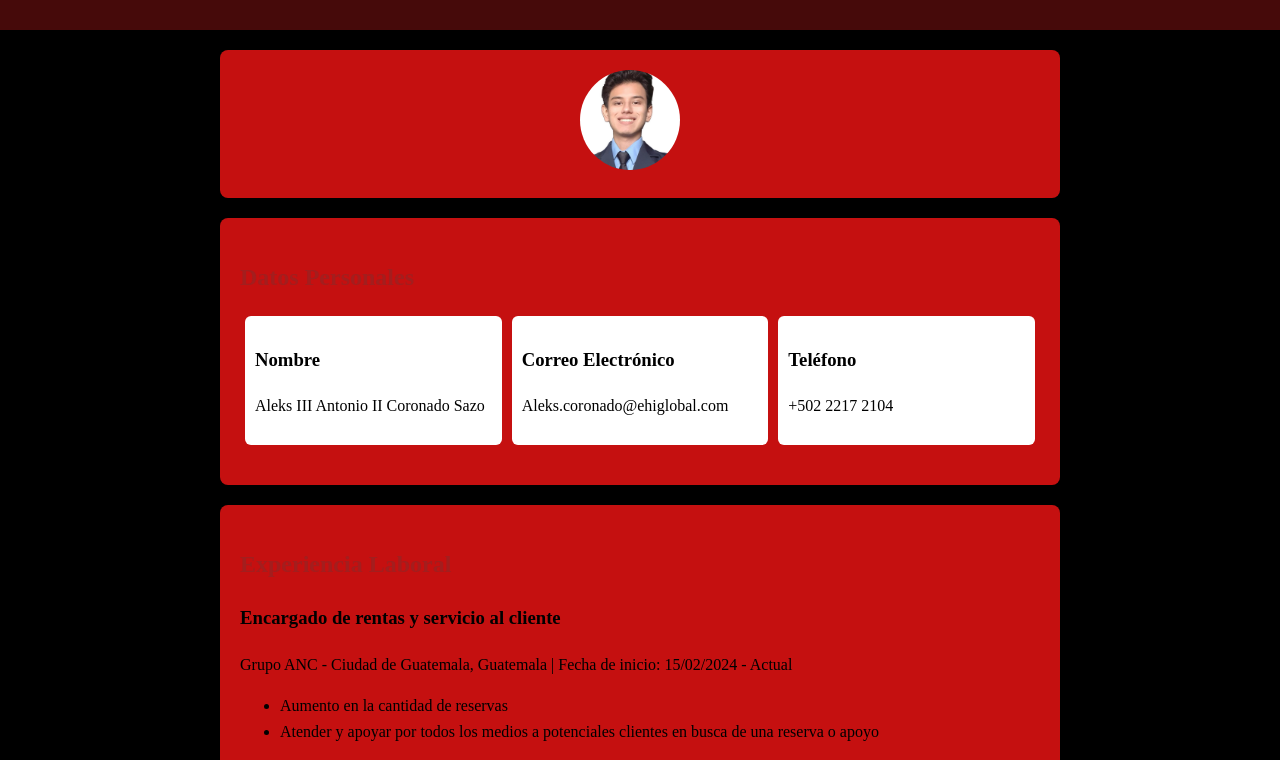
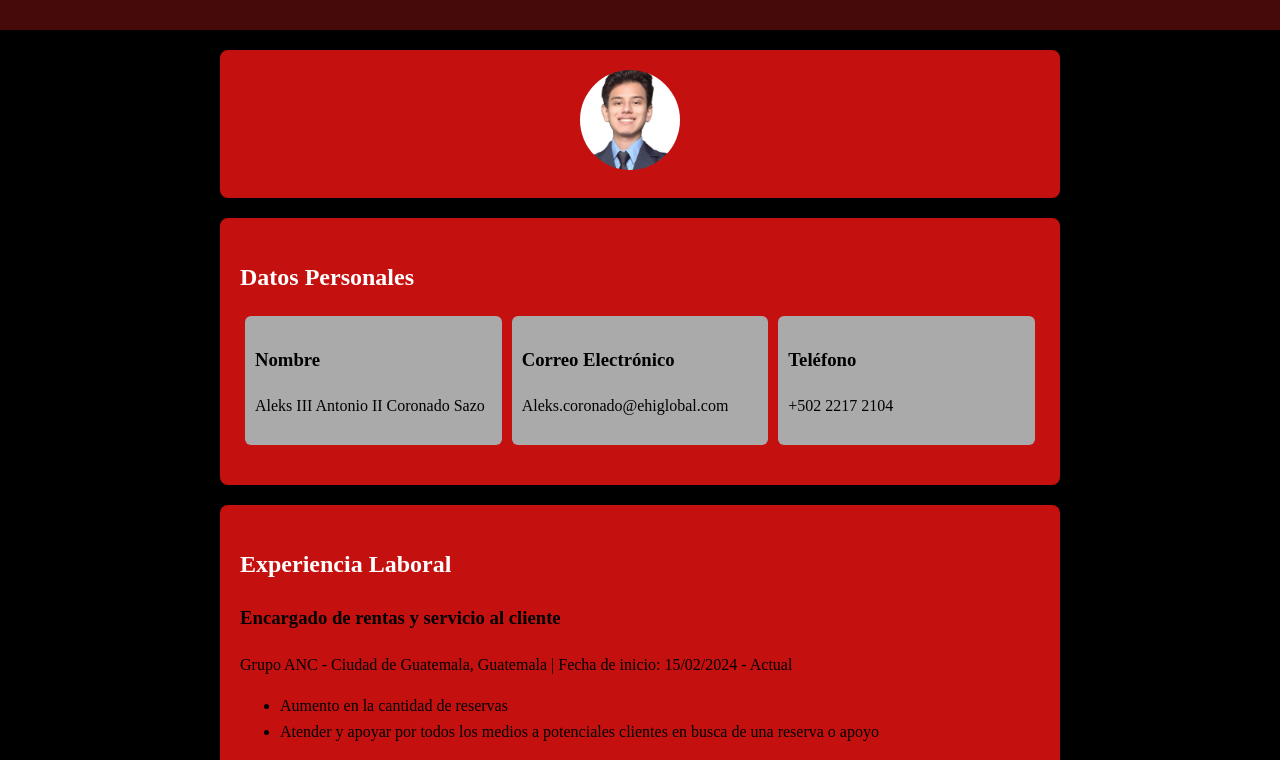
Before and after one commit to RockyAntonio/RockyAntonio.github.io, a plain HTML site: page index.html in a window 1280 px wide. Shown: the part 96-856 px from the top of the page. Drawn offline with Linux system fonts and the light colour scheme.

Commit message:
deberia ser el ultimo commit
ya

```diff
--- a/index.html
+++ b/index.html
@@ -30,7 +30,7 @@
         }
 
         h1, h2 {
-            color: #a31e1e;
+            color: #ffffff;
         }
 
         .info {
@@ -43,7 +43,7 @@
             flex: 1;
             padding: 10px;
             margin: 0 5px;
-            background-color: #ffffff;
+            background-color: #aaaaaa;
             border-radius: 6px;
         }
 
```
